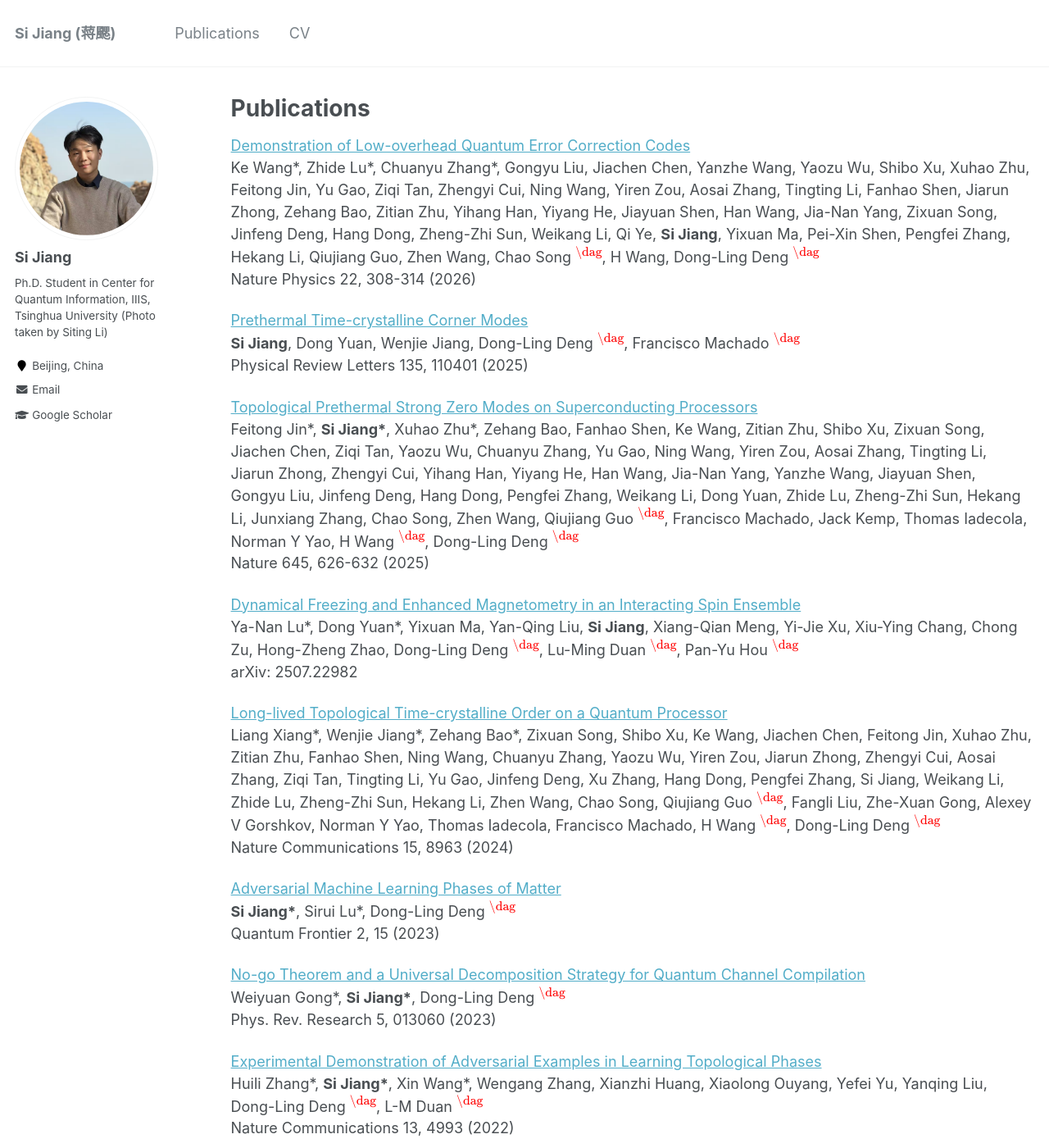
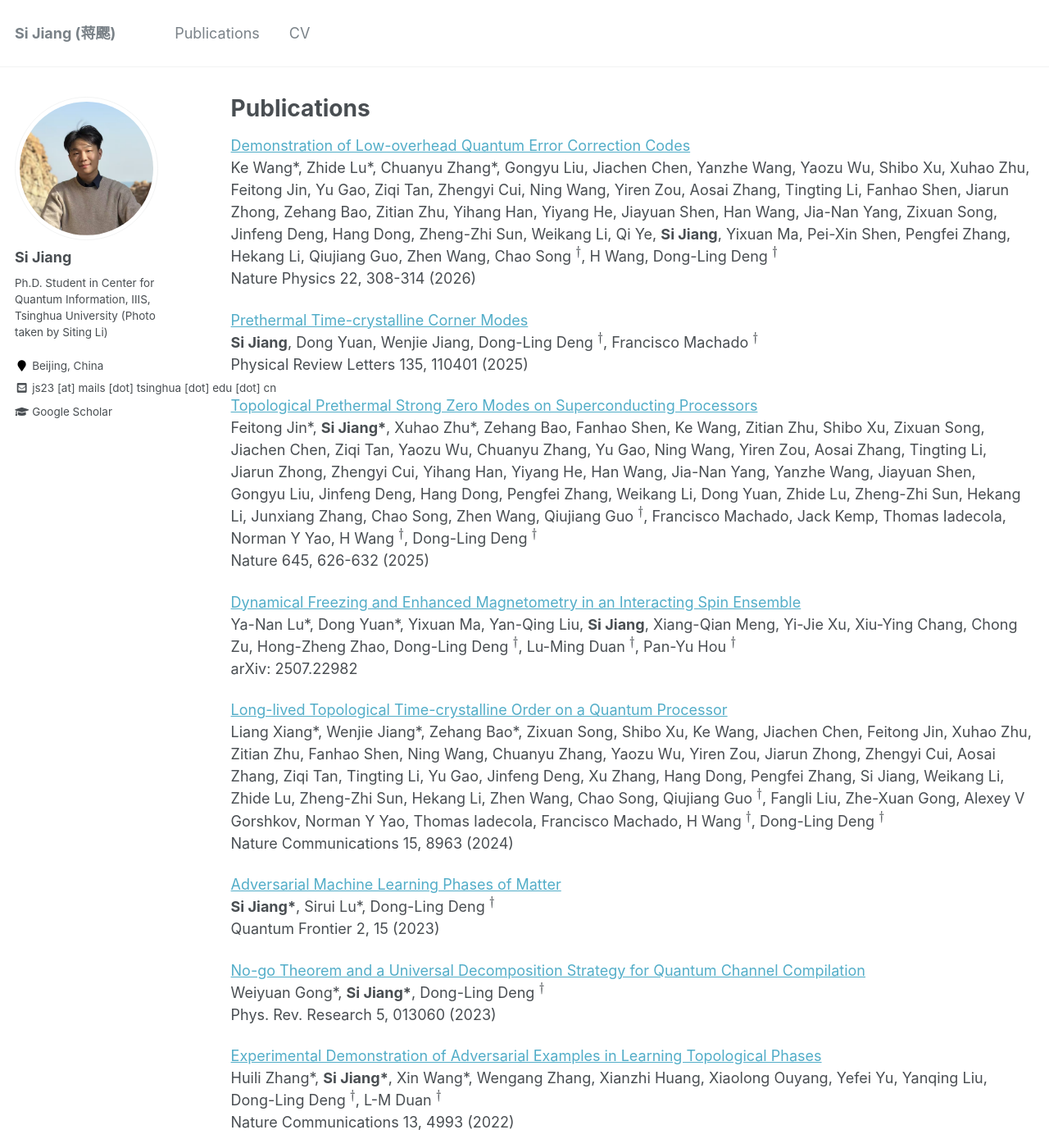
Before and after one commit to sijiangphys/sijiangphys.github.io, a Jekyll site: the page built from _pages/publications.md, in a window 1280 px wide and 1400 px high. Shown: the whole window at 82% size. Built offline with Jekyll 4.4.1, drawn with Linux system fonts in a browser that asks for light colours; formulas are drawn with MathJax 3.

Commit message:
update 2026

```diff
--- a/_config.yml
+++ b/_config.yml
@@ -47,7 +47,7 @@ staticman:
       options:
         format           : "iso8601" # "iso8601" (default), "timestamp-seconds", "timestamp-milliseconds"
 atom_feed:
-  path                   : # blank (default) uses feed.xml
+  path                   : false # blank (default) uses feed.xml
 
 # SEO Related
 google_site_verification :
--- a/_includes/author-profile.html
+++ b/_includes/author-profile.html
@@ -32,7 +32,7 @@
         <li><a href="{{ author.uri }}"><i class="fas fa-fw fa-link" aria-hidden="true"></i> {{ site.data.ui-text[site.locale].website_label | default: "Website" }}</a></li>
       {% endif %}
       {% if author.email %}
-        <li><a href="mailto:{{ author.email }}"><i class="fas fa-fw fa-envelope" aria-hidden="true"></i> {{ site.data.ui-text[site.locale].email_label | default: "Email" }}</a></li>
+        <li><i class="fas fa-fw fa-envelope-square" aria-hidden="true"></i> {{ author.email }}</li>
       {% endif %}
       {% if author.keybase %}
         <li><a href="https://keybase.io/{{ author.keybase }}"><i class="fas fa-fw fa-key" aria-hidden="true"></i> Keybase</a></li>
--- a/_includes/footer/custom.html
+++ b/_includes/footer/custom.html
@@ -1,3 +1,3 @@
 <!-- start custom footer snippets -->
-<a href="/sitemap/">Sitemap</a>
+<!-- <a href="/sitemap/">Sitemap</a> -->
 <!-- end custom footer snippets -->
--- a/_pages/publications.md
+++ b/_pages/publications.md
@@ -5,33 +5,33 @@ permalink: /publications/
 author_profile: true
 ---
 [Demonstration of Low-overhead Quantum Error Correction Codes](https://www.nature.com/articles/s41567-025-03157-4)\
-Ke Wang\*, Zhide Lu\*, Chuanyu Zhang\*, Gongyu Liu, Jiachen Chen, Yanzhe Wang, Yaozu Wu, Shibo Xu, Xuhao Zhu, Feitong Jin, Yu Gao, Ziqi Tan, Zhengyi Cui, Ning Wang, Yiren Zou, Aosai Zhang, Tingting Li, Fanhao Shen, Jiarun Zhong, Zehang Bao, Zitian Zhu, Yihang Han, Yiyang He, Jiayuan Shen, Han Wang, Jia-Nan Yang, Zixuan Song, Jinfeng Deng, Hang Dong, Zheng-Zhi Sun, Weikang Li, Qi Ye, __Si Jiang__, Yixuan Ma, Pei-Xin Shen, Pengfei Zhang, Hekang Li, Qiujiang Guo, Zhen Wang, Chao Song $^\dag$, H Wang, Dong-Ling Deng $^\dag$\
+Ke Wang\*, Zhide Lu\*, Chuanyu Zhang\*, Gongyu Liu, Jiachen Chen, Yanzhe Wang, Yaozu Wu, Shibo Xu, Xuhao Zhu, Feitong Jin, Yu Gao, Ziqi Tan, Zhengyi Cui, Ning Wang, Yiren Zou, Aosai Zhang, Tingting Li, Fanhao Shen, Jiarun Zhong, Zehang Bao, Zitian Zhu, Yihang Han, Yiyang He, Jiayuan Shen, Han Wang, Jia-Nan Yang, Zixuan Song, Jinfeng Deng, Hang Dong, Zheng-Zhi Sun, Weikang Li, Qi Ye, __Si Jiang__, Yixuan Ma, Pei-Xin Shen, Pengfei Zhang, Hekang Li, Qiujiang Guo, Zhen Wang, Chao Song $^\dagger$, H Wang, Dong-Ling Deng $^\dagger$\
 Nature Physics 22, 308-314 (2026)
 
 [Prethermal Time-crystalline Corner Modes](https://journals.aps.org/prl/abstract/10.1103/np9w-jsf9)\
-__Si Jiang__, Dong Yuan, Wenjie Jiang, Dong-Ling Deng $^\dag$, Francisco Machado $^\dag$\
+__Si Jiang__, Dong Yuan, Wenjie Jiang, Dong-Ling Deng $^\dagger$, Francisco Machado $^\dagger$\
 Physical Review Letters 135, 110401 (2025)
 
 [Topological Prethermal Strong Zero Modes on Superconducting Processors](https://www.nature.com/articles/s41586-025-09476-z)\
-Feitong Jin\*, __Si Jiang\*__, Xuhao Zhu\*, Zehang Bao, Fanhao Shen, Ke Wang, Zitian Zhu, Shibo Xu, Zixuan Song, Jiachen Chen, Ziqi Tan, Yaozu Wu, Chuanyu Zhang, Yu Gao, Ning Wang, Yiren Zou, Aosai Zhang, Tingting Li, Jiarun Zhong, Zhengyi Cui, Yihang Han, Yiyang He, Han Wang, Jia-Nan Yang, Yanzhe Wang, Jiayuan Shen, Gongyu Liu, Jinfeng Deng, Hang Dong, Pengfei Zhang, Weikang Li, Dong Yuan, Zhide Lu, Zheng-Zhi Sun, Hekang Li, Junxiang Zhang, Chao Song, Zhen Wang, Qiujiang Guo $^\dag$, Francisco Machado, Jack Kemp, Thomas Iadecola, Norman Y Yao, H Wang $^\dag$, Dong-Ling Deng $^\dag$\
+Feitong Jin\*, __Si Jiang\*__, Xuhao Zhu\*, Zehang Bao, Fanhao Shen, Ke Wang, Zitian Zhu, Shibo Xu, Zixuan Song, Jiachen Chen, Ziqi Tan, Yaozu Wu, Chuanyu Zhang, Yu Gao, Ning Wang, Yiren Zou, Aosai Zhang, Tingting Li, Jiarun Zhong, Zhengyi Cui, Yihang Han, Yiyang He, Han Wang, Jia-Nan Yang, Yanzhe Wang, Jiayuan Shen, Gongyu Liu, Jinfeng Deng, Hang Dong, Pengfei Zhang, Weikang Li, Dong Yuan, Zhide Lu, Zheng-Zhi Sun, Hekang Li, Junxiang Zhang, Chao Song, Zhen Wang, Qiujiang Guo $^\dagger$, Francisco Machado, Jack Kemp, Thomas Iadecola, Norman Y Yao, H Wang $^\dagger$, Dong-Ling Deng $^\dagger$\
 Nature 645, 626-632 (2025)
 
 [Dynamical Freezing and Enhanced Magnetometry in an Interacting Spin Ensemble](https://arxiv.org/abs/2507.22982)\
-Ya-Nan Lu\*, Dong Yuan\*, Yixuan Ma, Yan-Qing Liu, __Si Jiang__, Xiang-Qian Meng, Yi-Jie Xu, Xiu-Ying Chang, Chong Zu, Hong-Zheng Zhao, Dong-Ling Deng $^\dag$, Lu-Ming Duan $^\dag$, Pan-Yu Hou $^\dag$\
+Ya-Nan Lu\*, Dong Yuan\*, Yixuan Ma, Yan-Qing Liu, __Si Jiang__, Xiang-Qian Meng, Yi-Jie Xu, Xiu-Ying Chang, Chong Zu, Hong-Zheng Zhao, Dong-Ling Deng $^\dagger$, Lu-Ming Duan $^\dagger$, Pan-Yu Hou $^\dagger$\
 arXiv: 2507.22982
 
 [Long-lived Topological Time-crystalline Order on a Quantum Processor](https://www.nature.com/articles/s41467-024-53077-9)\
-Liang Xiang\*, Wenjie Jiang\*, Zehang Bao\*, Zixuan Song, Shibo Xu, Ke Wang, Jiachen Chen, Feitong Jin, Xuhao Zhu, Zitian Zhu, Fanhao Shen, Ning Wang, Chuanyu Zhang, Yaozu Wu, Yiren Zou, Jiarun Zhong, Zhengyi Cui, Aosai Zhang, Ziqi Tan, Tingting Li, Yu Gao, Jinfeng Deng, Xu Zhang, Hang Dong, Pengfei Zhang, Si Jiang, Weikang Li, Zhide Lu, Zheng-Zhi Sun, Hekang Li, Zhen Wang, Chao Song, Qiujiang Guo $^\dag$, Fangli Liu, Zhe-Xuan Gong, Alexey V Gorshkov, Norman Y Yao, Thomas Iadecola, Francisco Machado, H Wang $^\dag$, Dong-Ling Deng $^\dag$\
+Liang Xiang\*, Wenjie Jiang\*, Zehang Bao\*, Zixuan Song, Shibo Xu, Ke Wang, Jiachen Chen, Feitong Jin, Xuhao Zhu, Zitian Zhu, Fanhao Shen, Ning Wang, Chuanyu Zhang, Yaozu Wu, Yiren Zou, Jiarun Zhong, Zhengyi Cui, Aosai Zhang, Ziqi Tan, Tingting Li, Yu Gao, Jinfeng Deng, Xu Zhang, Hang Dong, Pengfei Zhang, Si Jiang, Weikang Li, Zhide Lu, Zheng-Zhi Sun, Hekang Li, Zhen Wang, Chao Song, Qiujiang Guo $^\dagger$, Fangli Liu, Zhe-Xuan Gong, Alexey V Gorshkov, Norman Y Yao, Thomas Iadecola, Francisco Machado, H Wang $^\dagger$, Dong-Ling Deng $^\dagger$\
 Nature Communications 15, 8963 (2024)
 
 [Adversarial Machine Learning Phases of Matter](https://link.springer.com/article/10.1007/s44214-023-00043-z)\
-__Si Jiang\*__, Sirui Lu\*, Dong-Ling Deng $^\dag$\
+__Si Jiang\*__, Sirui Lu\*, Dong-Ling Deng $^\dagger$\
 Quantum Frontier 2, 15 (2023)
 
 [No-go Theorem and a Universal Decomposition Strategy for Quantum Channel Compilation](https://journals.aps.org/prresearch/abstract/10.1103/PhysRevResearch.5.013060)\
-Weiyuan Gong\*, __Si Jiang\*__, Dong-Ling Deng $^\dag$\
+Weiyuan Gong\*, __Si Jiang\*__, Dong-Ling Deng $^\dagger$\
 Phys. Rev. Research 5, 013060 (2023)
 
 [Experimental Demonstration of Adversarial Examples in Learning Topological Phases](https://www.nature.com/articles/s41467-022-32611-7)\
-Huili Zhang\*, __Si Jiang\*__, Xin Wang\*, Wengang Zhang, Xianzhi Huang, Xiaolong Ouyang, Yefei Yu, Yanqing Liu, Dong-Ling Deng $^\dag$, L-M Duan $^\dag$\
+Huili Zhang\*, __Si Jiang\*__, Xin Wang\*, Wengang Zhang, Xianzhi Huang, Xiaolong Ouyang, Yefei Yu, Yanqing Liu, Dong-Ling Deng $^\dagger$, L-M Duan $^\dagger$\
 Nature Communications 13, 4993 (2022)
```
